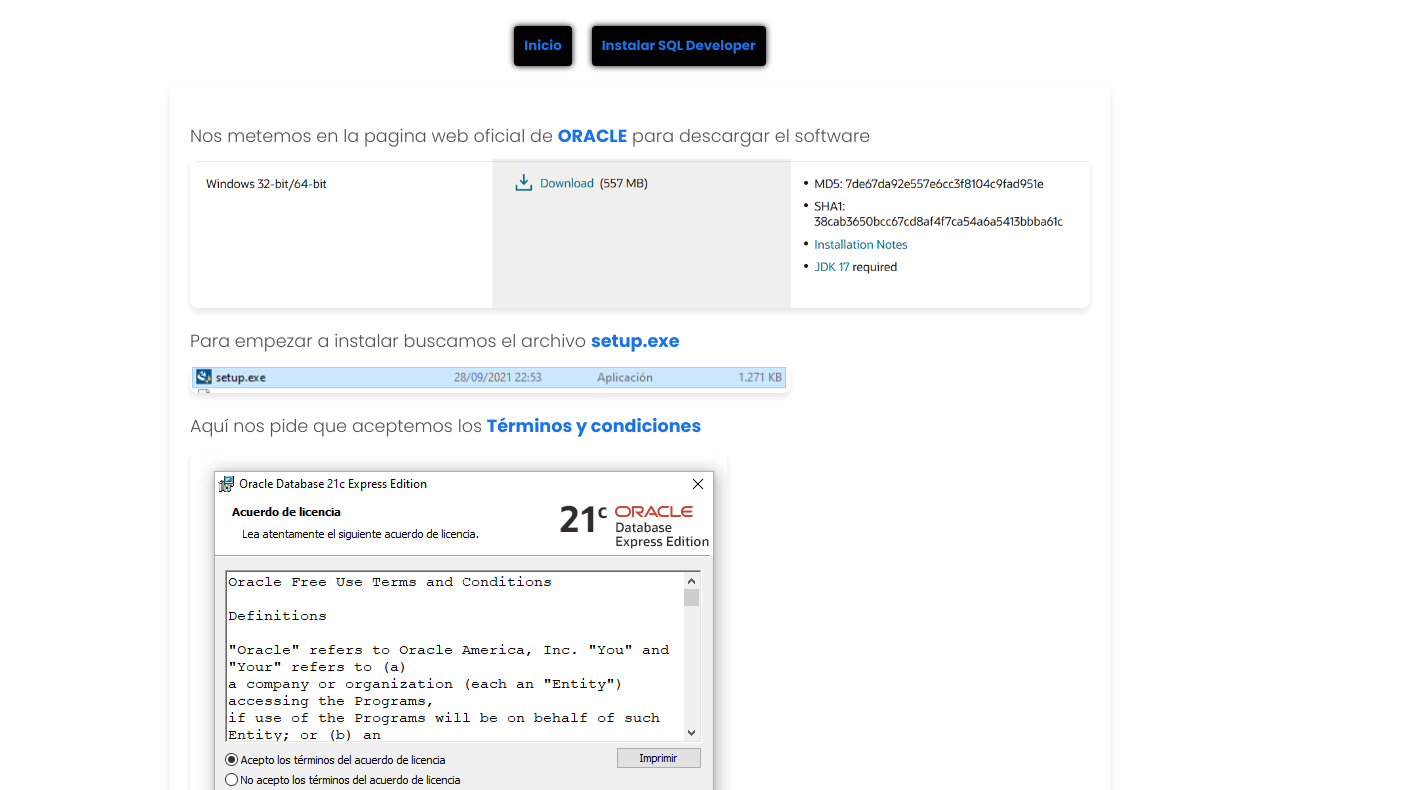
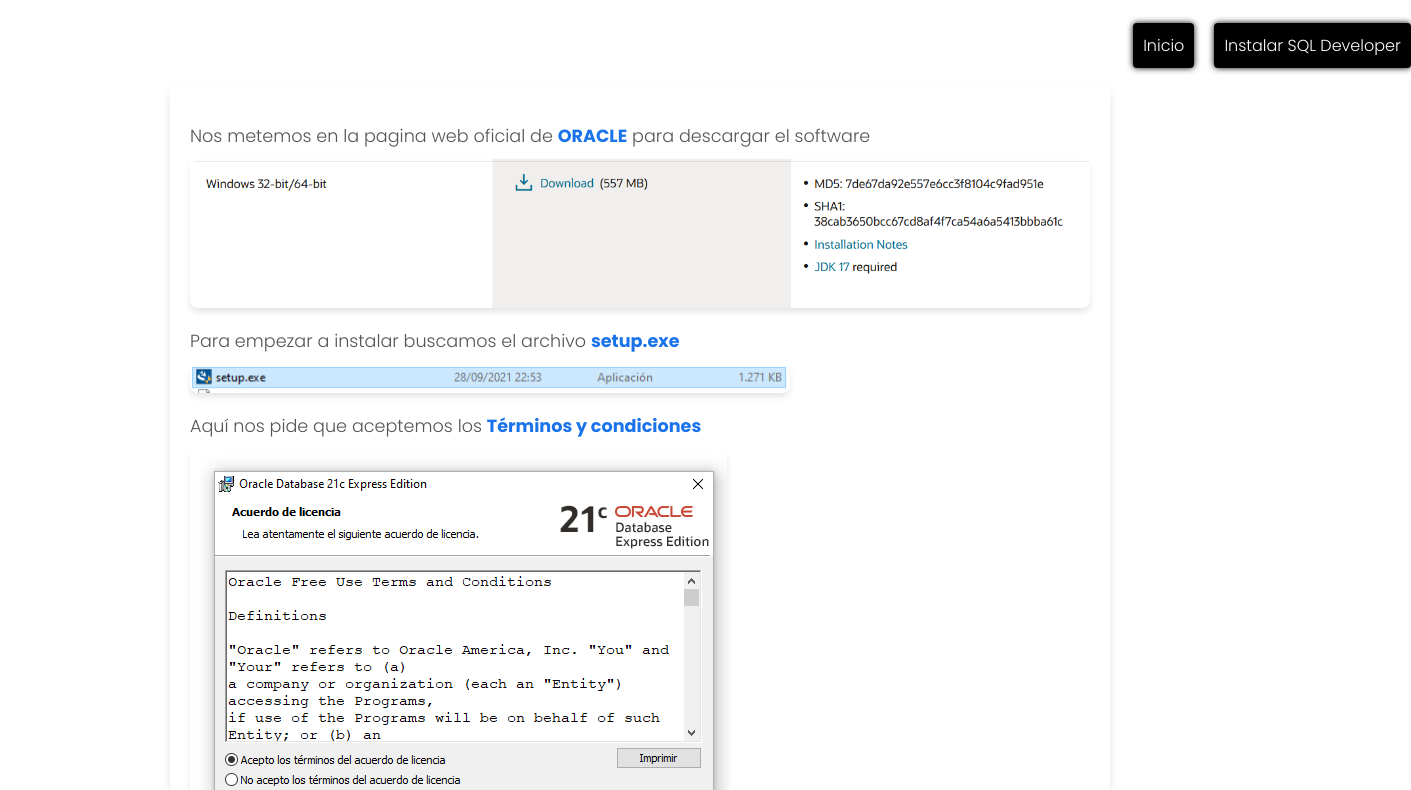
Before and after one commit to zarza4787/manual_instalacion, a plain HTML site: page paginas/oracle_database.html in a window 1280 px wide. Shown: the part 101-891 px from the top of the page, 1411 px wide, since content can reach past the window. Drawn offline with Linux system fonts and the light colour scheme.

Commit message:
Arreglos

```diff
--- a/paginas/oracle_database.html
+++ b/paginas/oracle_database.html
@@ -12,8 +12,8 @@
 <body>
     <h1>Instalacion Oracle Database Express Edition</h1>
     <div class="container">
-        <button class="btn"><a href="../index.html">Inicio</a></button>
-        <button class="btn"><a href="./sqldeveloper.html">Instalar SQL Developer</a></button>
+        <a href="../index.html" class="btn">Inicio</a>
+        <a href="./sqldeveloper.html" class="btn">Instalar SQL Developer</a>
     </div>
     <div class="instalacion">
         <p>Nos metemos en la pagina web oficial de <a
--- a/style.css
+++ b/style.css
@@ -69,6 +69,7 @@ a:hover {
     box-shadow: 0px 0px 6px #000000;
     color: white;
     border: none;
+    position: relative;
     left: 50%;
 }
 
```
